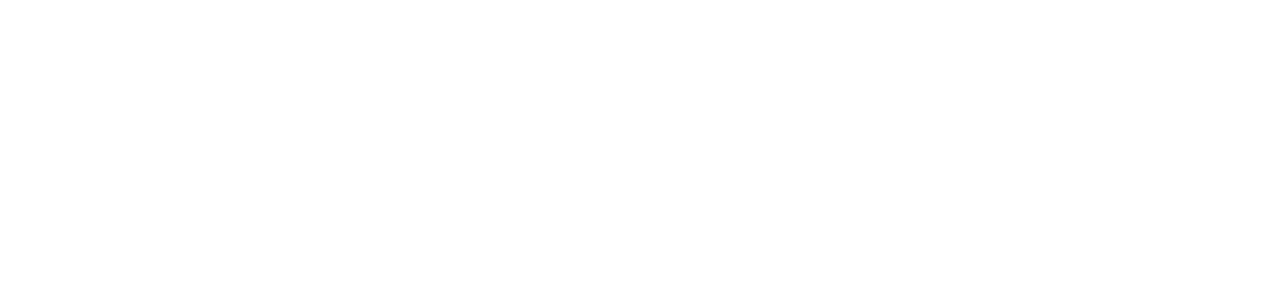
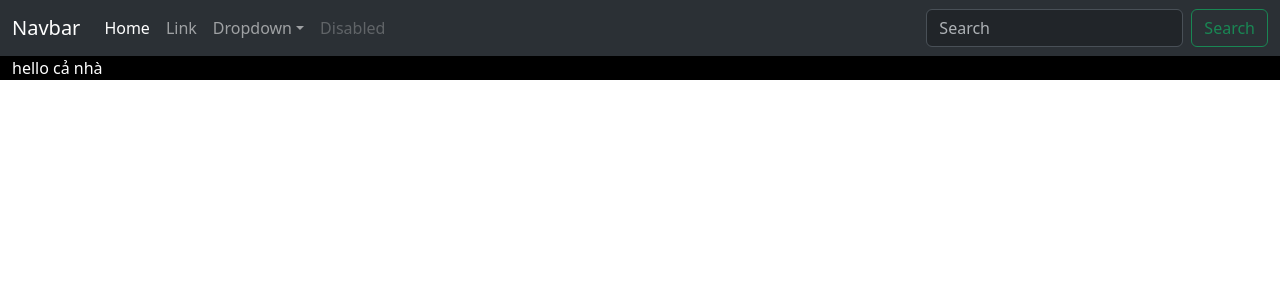
Before and after one commit to anhThu15/PrimeReels, a Next.js app in the folder frontend/: page / in a window 1280 px wide. Shown: the top 300 px of the page. Built offline with nearby package versions, Linux system fonts and the light colour scheme.

Commit message:
hello cả nhà

```diff
--- a/frontend/src/app/layout.js
+++ b/frontend/src/app/layout.js
@@ -1,13 +1,18 @@
 import localFont from "next/font/local";
 import "./globals.css";
 import "../../public/bootstrap/css/bootstrap.min.css";
+import HeaderUser from "./layout/user/header";
+import FooterUser from "./layout/user/footer";
 
 export default function RootLayout({ children }) {
   return (
     <html lang="en">
       <body>
+        <HeaderUser></HeaderUser>
+
         {children}
 
+        <FooterUser></FooterUser>
 
         <script src="/bootstrap/js/bootstrap.bundle.min.js"></script>
         <script src="https://kit.fontawesome.com/6895c8023a.js" crossorigin="anonymous"></script>
--- a/frontend/src/app/layout/user/header.jsx
+++ b/frontend/src/app/layout/user/header.jsx
@@ -1,6 +1,42 @@
 export default function HeaderUser(){
     return(
         <>
+            <nav class="navbar navbar-expand-lg bg-body-tertiary" data-bs-theme="dark">
+              <div class="container-fluid">
+                <a class="navbar-brand" href="#">Navbar</a>
+                <button class="navbar-toggler" type="button" data-bs-toggle="collapse" data-bs-target="#navbarSupportedContent" aria-controls="navbarSupportedContent" aria-expanded="false" aria-label="Toggle navigation">
+                  <span class="navbar-toggler-icon"></span>
+                </button>
+                <div class="collapse navbar-collapse" id="navbarSupportedContent">
+                  <ul class="navbar-nav me-auto mb-2 mb-lg-0">
+                    <li class="nav-item">
+                      <a class="nav-link active" aria-current="page" href="#">Home</a>
+                    </li>
+                    <li class="nav-item">
+                      <a class="nav-link" href="#">Link</a>
+                    </li>
+                    <li class="nav-item dropdown">
+                      <a class="nav-link dropdown-toggle" href="#" role="button" data-bs-toggle="dropdown" aria-expanded="false">
+                        Dropdown
+                      </a>
+                      <ul class="dropdown-menu">
+                        <li><a class="dropdown-item" href="#">Action</a></li>
+                        <li><a class="dropdown-item" href="#">Another action</a></li>
+                        <li><hr class="dropdown-divider"/></li>
+                        <li><a class="dropdown-item" href="#">Something else here</a></li>
+                      </ul>
+                    </li>
+                    <li class="nav-item">
+                      <a class="nav-link disabled" aria-disabled="true">Disabled</a>
+                    </li>
+                  </ul>
+                  <form class="d-flex" role="search">
+                    <input class="form-control me-2" type="search" placeholder="Search" aria-label="Search"/>
+                    <button class="btn btn-outline-success" type="submit">Search</button>
+                  </form>
+                </div>
+              </div>
+            </nav>
         </>
     )
 }
--- a/frontend/src/app/page.js
+++ b/frontend/src/app/page.js
@@ -4,7 +4,9 @@ import styles from "./page.module.css";
 export default function Home() {
   return (
     <>
-
+     <div className="container-fluid bg-black text-white">
+       hello cả nhà
+     </div>
     </>
   );
 }
```
